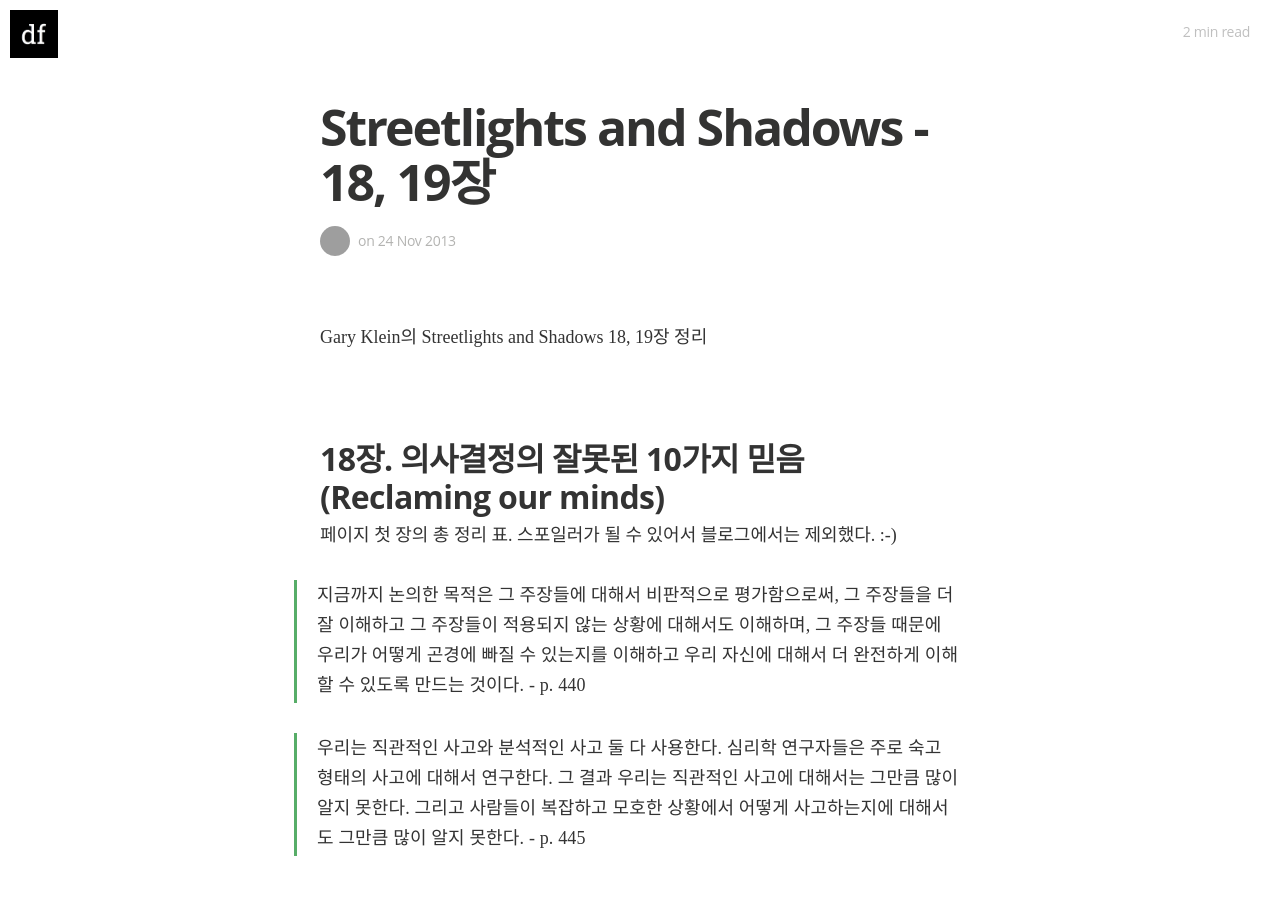
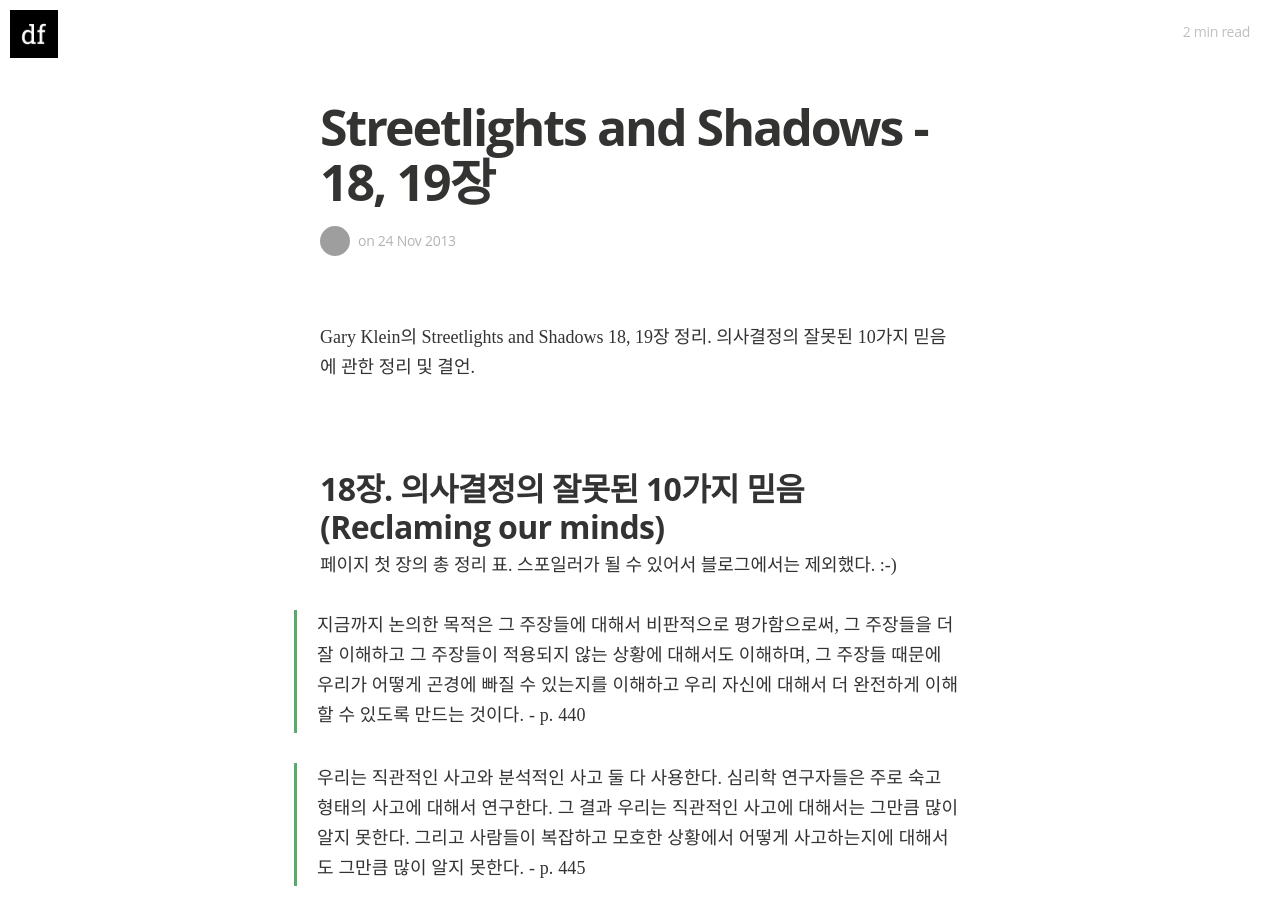
Before and after one commit to toracle/toracle.github.io, a Jekyll site: the page built from _posts/2013-11-24-streetlights-and-shadows-18-19.md, in a window 1280 px wide and 900 px high. Built offline with Jekyll 4.4.1, drawn with Linux system fonts in a browser that asks for light colours; nearby versions of some CDN libraries; some web fonts are replaced; grey boxes are pictures that could not be loaded.

Commit message:
category를 변경함

```diff
--- a/_posts/2013-11-24-streetlights-and-shadows-18-19.md
+++ b/_posts/2013-11-24-streetlights-and-shadows-18-19.md
@@ -2,10 +2,10 @@
 layout: post
 title:  "Streetlights and Shadows - 18, 19장"
 date:   2013-11-24 21:54:00
-categories: 전공노트
+categories: study
 ---
 
-Gary Klein의 Streetlights and Shadows 18, 19장 정리
+Gary Klein의 Streetlights and Shadows 18, 19장 정리. 의사결정의 잘못된 10가지 믿음에 관한 정리 및 결언.
 
 ## 18장. 의사결정의 잘못된 10가지 믿음 (Reclaming our minds)
 
```
Also changed, not shown: _posts/2013-11-25-project-retrospectives--chater-1.md (+1 -1 lines), _posts/2013-12-18-project-retrospectives--chapter-2.md (+1 -1 lines).
